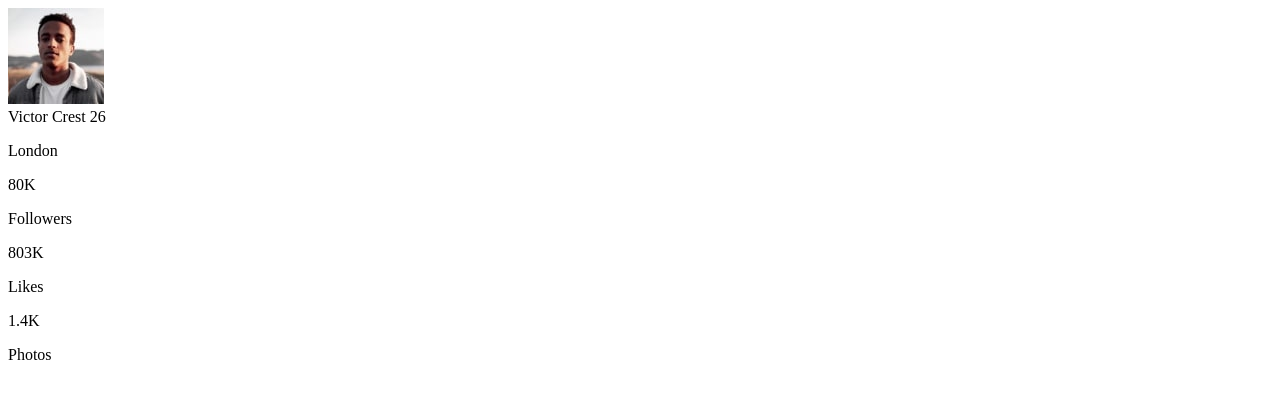
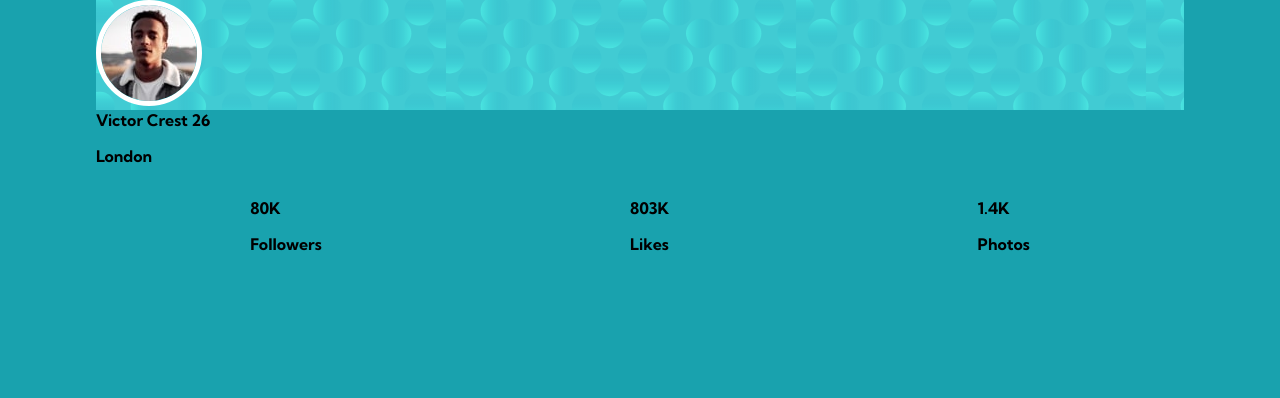
Before and after one commit to Borkeyda/profile-card-component, a plain HTML site: page index.html in a window 1280 px wide. Drawn offline with Linux system fonts and the light colour scheme.

Commit message:
completar

```diff
--- a/index.html
+++ b/index.html
@@ -11,7 +11,10 @@
   <title>Frontend Mentor | Profile card component</title>
 
   <!-- Feel free to remove these styles or customise in your own stylesheet 👍 -->
-  <link rel="stylesheet" href="style.css">
+  <link rel="stylesheet" href="./style/style.css">
+  <link rel="preconnect" href="https://fonts.googleapis.com">
+  <link rel="preconnect" href="https://fonts.gstatic.com" crossorigin>
+  <link href="https://fonts.googleapis.com/css2?family=Kumbh+Sans:wght@700&display=swap" rel="stylesheet">
 </head>
 
 <body>
--- a/style.css
+++ /dev/null
@@ -1,8 +0,0 @@
-.attribution {
-    font-size: 11px;
-    text-align: center;
-}
-
-.attribution a {
-    color: hsl(228, 45%, 44%);
-}
--- /dev/null
+++ b/style/style.css
@@ -0,0 +1,37 @@
+:root {
+    --Dark-cyan: hsl(185, 75%, 39%);
+    --Very-dark-desaturated-blue: hsl(229, 23%, 23%);
+    --Dark-grayish-blue: hsl(227, 10%, 46%);
+    --Dark-gray: hsl(0, 0%, 59%);
+
+    --Name-stats-Font-size: 18px;
+}
+html,
+body
+{
+    margin: 0;
+    box-sizing: border-box;
+    font-family: 'Kumbh Sans', sans-serif;
+    background: var(--Dark-cyan);
+}
+.profile-card
+{
+    border-radius: 0px;
+    width: 85%;
+    margin: 0 auto;
+}
+.profile-card-top
+{
+    background-image: url("../assets/bg-pattern-card.svg");
+}
+.profile-card-top img
+{
+    border-radius: 50%;
+    border: 5px solid white;
+}
+.profile-card-bottom_datos-seguidores
+{
+    display: flex;
+    justify-content: space-around;
+}
+.profile-card-bottom_datos-seguidores div
```
Also changed, not shown: assets/bg-pattern-card.svg (added).
